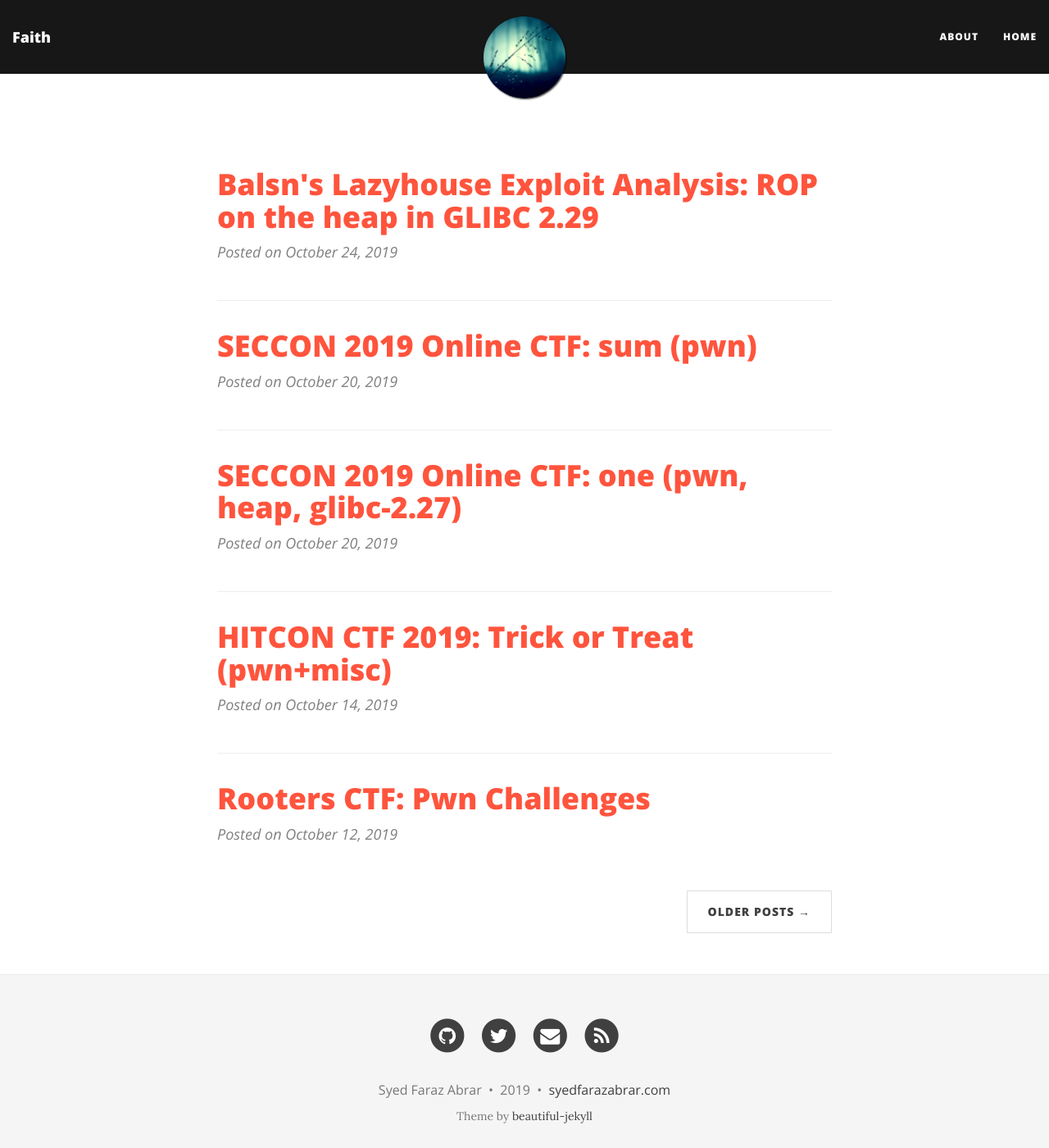
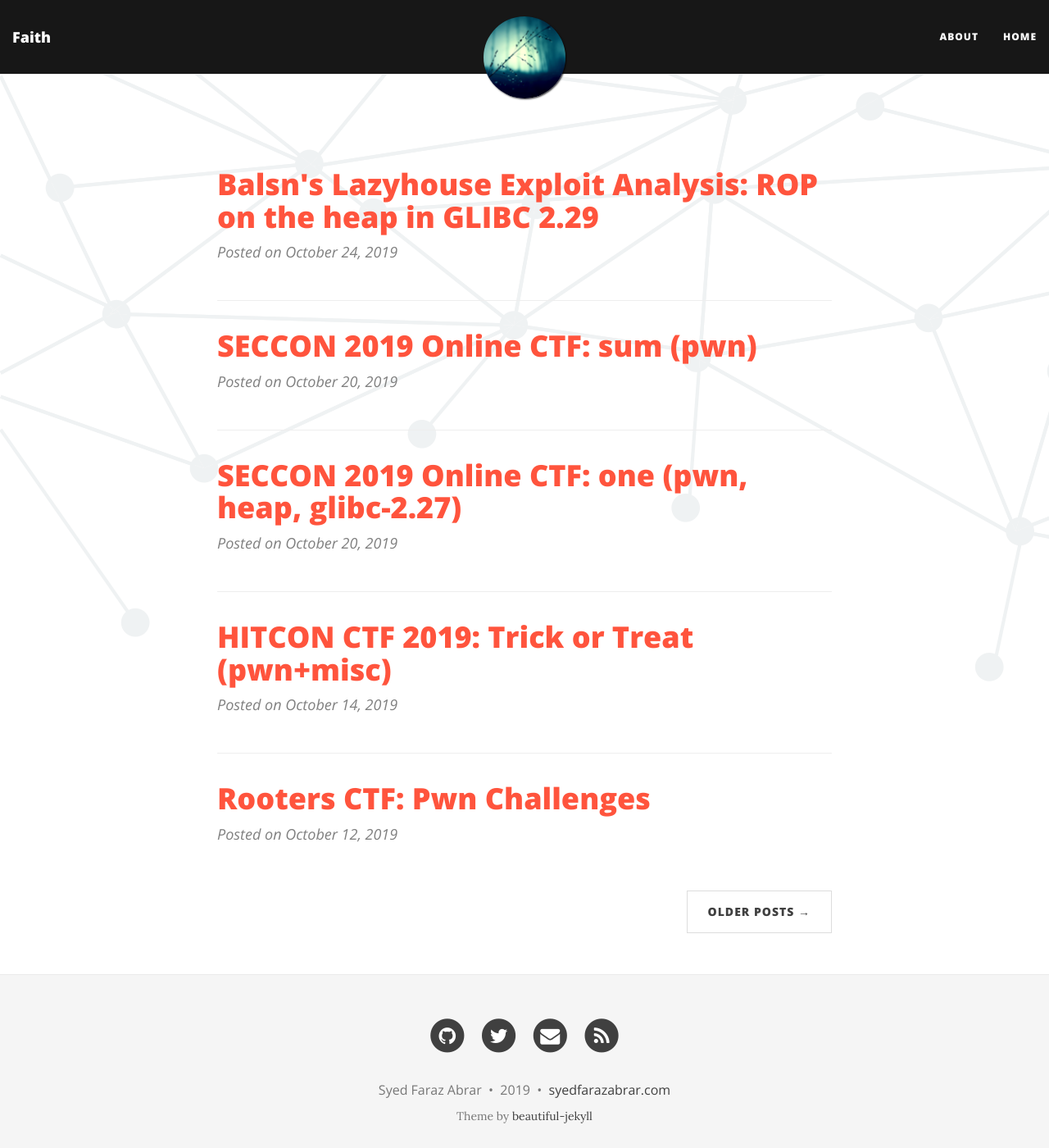
Before and after one commit to farazsth98/farazsth98.github.io, a Jekyll site: the page built from index.html, in a window 1280 px wide and 1400 px high. Shown: the whole window at 82% size. Built offline with Jekyll 4.4.1, drawn with Linux system fonts in a browser that asks for light colours; nearby versions of some CDN libraries; the list of posts is cut into pages by our own code.

Commit message:
Added bg image

```diff
--- a/css/main.css
+++ b/css/main.css
@@ -9,6 +9,7 @@ body {
   color: #404040;
   position: relative;
   background: #FFF;
+  background-image: url("/images/bg-net.png");
 }
 p {
   line-height: 1.5;
```
Also changed, not shown: images/bg-net.png (added), 1 other file.
